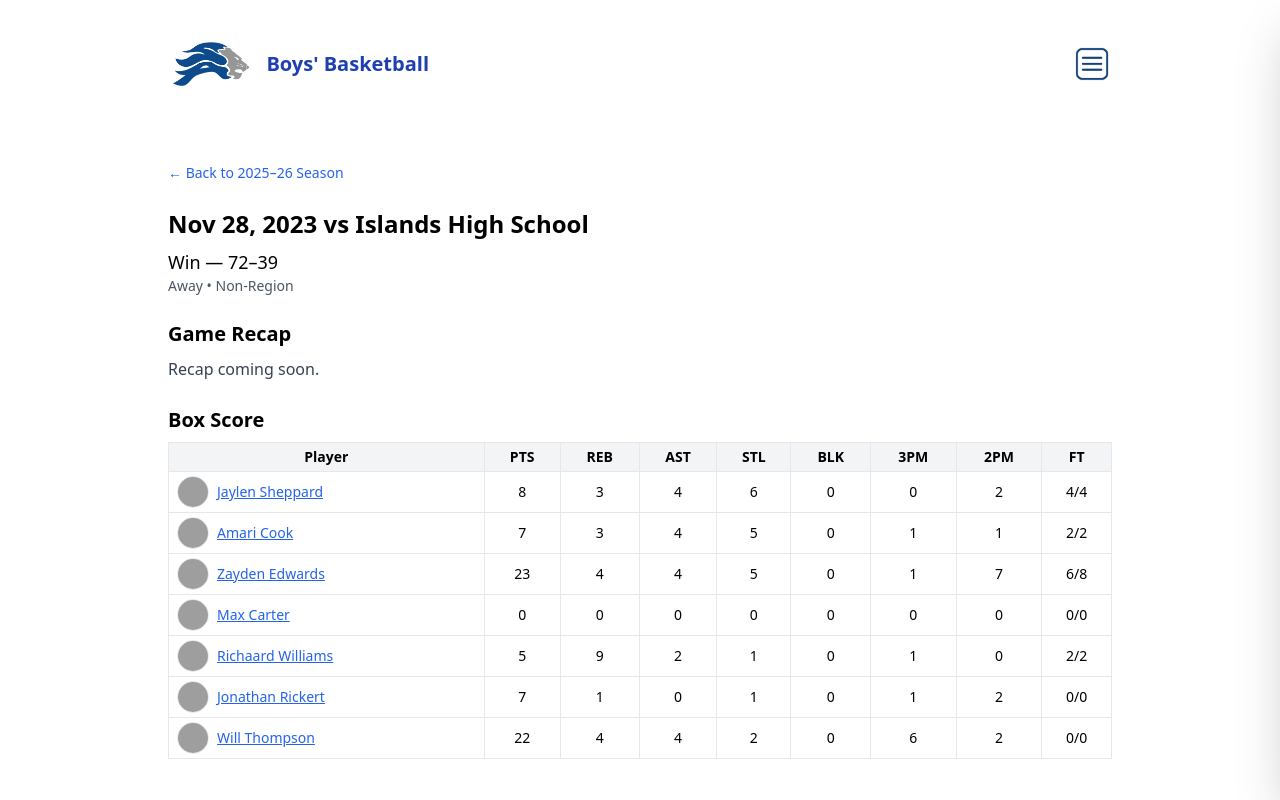
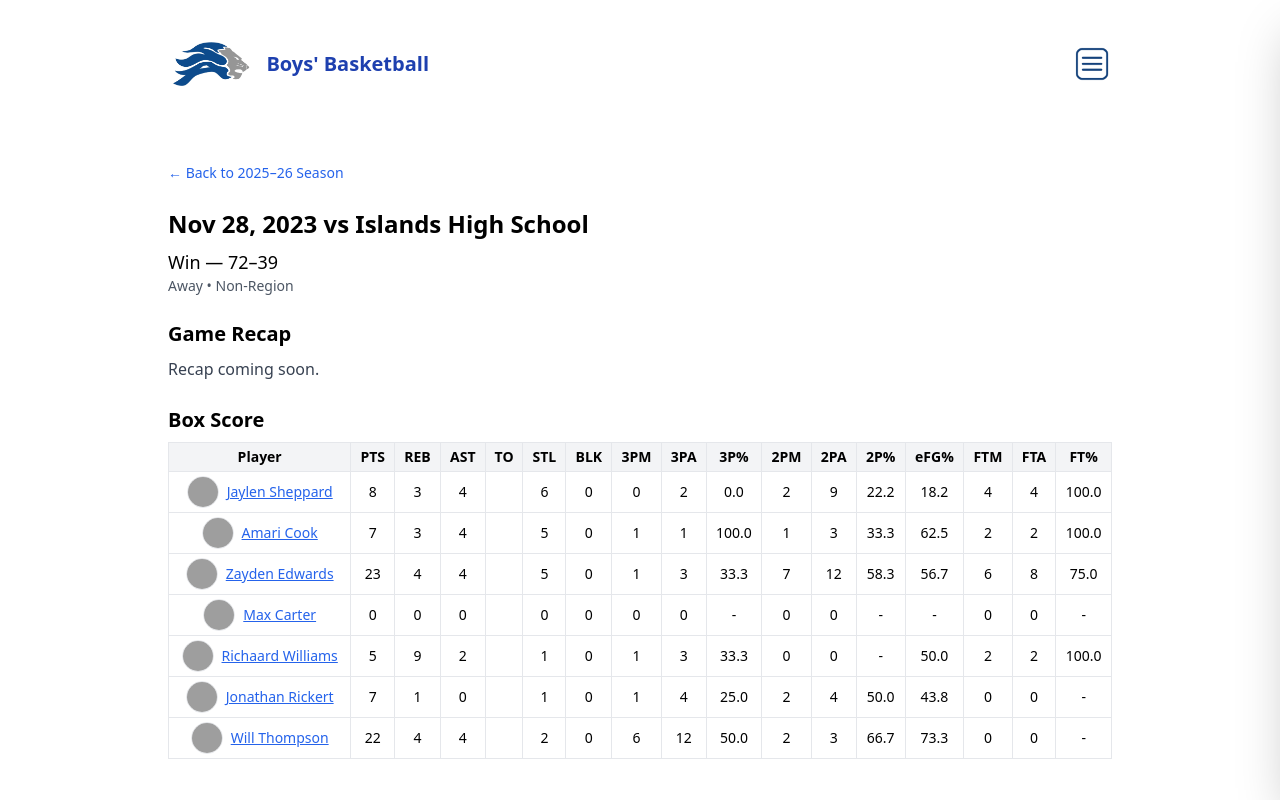
Before and after one commit to newonda1/st-andrews-basketball, a React (Vite) app: page /games/20231128 in a window 1280 px wide. Built offline with nearby package versions, Linux system fonts and the light colour scheme; grey boxes are pictures that could not be loaded.

Commit message:
Update GameDetail.jsx

```diff
--- a/src/seasons/GameDetail.jsx
+++ b/src/seasons/GameDetail.jsx
@@ -53,7 +53,6 @@ function GameDetail() {
       return `Player ${playerId}`;
     }
 
-    // Try several name fields in order
     const fullName =
       p.PlayerName ||
       p.Name ||
@@ -65,7 +64,7 @@ function GameDetail() {
   };
 
   const getPlayerPhotoUrl = (playerId) => {
-        return `/images/players/${playerId}.jpg`; // or .png if your files are PNG
+    return `/images/players/${playerId}.jpg`;
   };
 
   const formatDate = (ms) =>
@@ -74,6 +73,30 @@ function GameDetail() {
       day: "numeric",
       year: "numeric",
     });
+
+  // Helper for percentages like 3P%, 2P%, FT%
+  const formatPct = (made, att) => {
+    const m = Number(made);
+    const a = Number(att);
+    if (!a || a <= 0 || isNaN(m) || isNaN(a)) return "-";
+    return ((m / a) * 100).toFixed(1);
+  };
+
+  // Effective FG% = (FGM + 0.5 * 3PM) / FGA * 100
+  const calcEFG = (twoPM, threePM, twoPA, threePA) => {
+    const tpm = Number(twoPM) || 0;
+    const thpm = Number(threePM) || 0;
+    const tpa = Number(twoPA) || 0;
+    const thpa = Number(threePA) || 0;
+
+    const fgm = tpm + thpm;
+    const fga = tpa + thpa;
+
+    if (!fga || fga <= 0) return "-";
+
+    const efg = ((fgm + 0.5 * thpm) / fga) * 100;
+    return efg.toFixed(1);
+  };
 
   if (!game) {
     return <div className="p-4">Game not found.</div>;
@@ -116,6 +139,34 @@ function GameDetail() {
         </p>
       </header>
 
+      {/* NEW: Game Highlights section (above recap) */}
+      {game.HighlightsUrl && (
+        <section>
+          <h2 className="text-xl font-semibold mb-2">Game Highlights</h2>
+          <div className="w-full max-w-3xl aspect-video">
+            <iframe
+              src={game.HighlightsUrl}
+              title="Game Highlights"
+              className="w-full h-full border rounded"
+              allow="accelerometer; autoplay; clipboard-write; encrypted-media; gyroscope; picture-in-picture"
+              allowFullScreen
+            />
+          </div>
+          <p className="text-xs text-gray-500 mt-1">
+            If the video doesn&apos;t play,{" "}
+            <a
+              href={game.HighlightsUrl}
+              target="_blank"
+              rel="noopener noreferrer"
+              className="text-blue-600 underline"
+            >
+              watch on Hudl
+            </a>
+            .
+          </p>
+        </section>
+      )}
+
       <section>
         <h2 className="text-xl font-semibold mb-2">Game Recap</h2>
         <p className="text-gray-700 leading-relaxed whitespace-pre-line">
@@ -140,22 +191,44 @@ function GameDetail() {
                   <th className="border px-2 py-1">PTS</th>
                   <th className="border px-2 py-1">REB</th>
                   <th className="border px-2 py-1">AST</th>
+                  <th className="border px-2 py-1">TO</th>
                   <th className="border px-2 py-1">STL</th>
                   <th className="border px-2 py-1">BLK</th>
                   <th className="border px-2 py-1">3PM</th>
+                  <th className="border px-2 py-1">3PA</th>
+                  <th className="border px-2 py-1">3P%</th>
                   <th className="border px-2 py-1">2PM</th>
-                  <th className="border px-2 py-1">FT</th>
+                  <th className="border px-2 py-1">2PA</th>
+                  <th className="border px-2 py-1">2P%</th>
+                  <th className="border px-2 py-1">eFG%</th>
+                  <th className="border px-2 py-1">FTM</th>
+                  <th className="border px-2 py-1">FTA</th>
+                  <th className="border px-2 py-1">FT%</th>
                 </tr>
               </thead>
               <tbody>
-                {playerStats.map((s) => (
+                {playerStats.map((s) => {
+                  const threePct = formatPct(s.ThreePM, s.ThreePA);
+                  const twoPct = formatPct(s.TwoPM, s.TwoPA);
+                  const efgPct = calcEFG(
+                    s.TwoPM,
+                    s.ThreePM,
+                    s.TwoPA,
+                    s.ThreePA
+                  );
+                  const ftPct = formatPct(s.FTM, s.FTA);
+
+                  return (
                     <tr key={s.PlayerGameStatsID}>
-                    <td className="border px-2 py-1">
-                      <div className="flex items-center gap-2">
+                      <td className="border px-2 py-1 align-middle">
+                        <div className="flex items-center justify-center gap-2">
                           <img
                             src={getPlayerPhotoUrl(s.PlayerID)}
                             alt={getPlayerName(s.PlayerID)}
-                          onError={(e) => (e.currentTarget.src = "/images/players/default.jpg")}
+                            onError={(e) =>
+                              (e.currentTarget.src =
+                                "/images/players/default.jpg")
+                            }
                             className="w-8 h-8 rounded-full object-cover border"
                           />
                           <Link
@@ -166,18 +239,57 @@ function GameDetail() {
                           </Link>
                         </div>
                       </td>
-                    <td className="border px-2 py-1">{s.Points}</td>
-                    <td className="border px-2 py-1">{s.Rebounds}</td>
-                    <td className="border px-2 py-1">{s.Assists}</td>
-                    <td className="border px-2 py-1">{s.Steals}</td>
-                    <td className="border px-2 py-1">{s.Blocks}</td>
-                    <td className="border px-2 py-1">{s.ThreePM}</td>
-                    <td className="border px-2 py-1">{s.TwoPM}</td>
-                    <td className="border px-2 py-1">
-                      {s.FTM}/{s.FTA}
+                      <td className="border px-2 py-1 align-middle">
+                        {s.Points}
+                      </td>
+                      <td className="border px-2 py-1 align-middle">
+                        {s.Rebounds}
+                      </td>
+                      <td className="border px-2 py-1 align-middle">
+                        {s.Assists}
+                      </td>
+                      <td className="border px-2 py-1 align-middle">
+                        {s.Turnovers}
+                      </td>
+                      <td className="border px-2 py-1 align-middle">
+                        {s.Steals}
+                      </td>
+                      <td className="border px-2 py-1 align-middle">
+                        {s.Blocks}
+                      </td>
+                      <td className="border px-2 py-1 align-middle">
+                        {s.ThreePM}
+                      </td>
+                      <td className="border px-2 py-1 align-middle">
+                        {s.ThreePA}
+                      </td>
+                      <td className="border px-2 py-1 align-middle">
+                        {threePct}
+                      </td>
+                      <td className="border px-2 py-1 align-middle">
+                        {s.TwoPM}
+                      </td>
+                      <td className="border px-2 py-1 align-middle">
+                        {s.TwoPA}
+                      </td>
+                      <td className="border px-2 py-1 align-middle">
+                        {twoPct}
+                      </td>
+                      <td className="border px-2 py-1 align-middle">
+                        {efgPct}
+                      </td>
+                      <td className="border px-2 py-1 align-middle">
+                        {s.FTM}
+                      </td>
+                      <td className="border px-2 py-1 align-middle">
+                        {s.FTA}
+                      </td>
+                      <td className="border px-2 py-1 align-middle">
+                        {ftPct}
                       </td>
                     </tr>
-                ))}
+                  );
+                })}
               </tbody>
             </table>
           </div>
```
Lines whose indentation alone changed are shown as unchanged.
